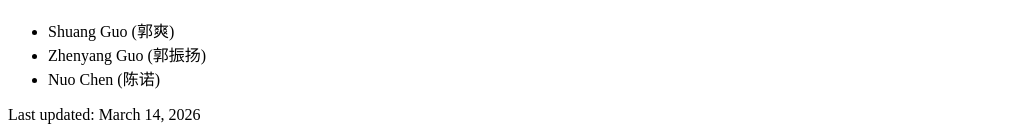
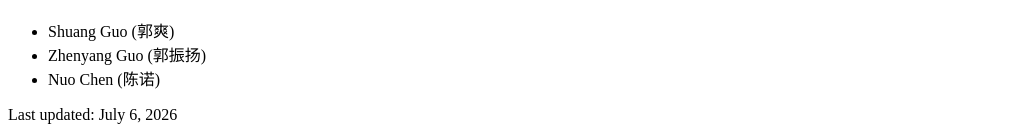
Before and after one commit to guoyq0314/guoyq0314.github.io, a Jekyll site: the page built from index.md, in a window 1280 px wide and 900 px high, scrolled down 2291 px. Shown: the part 760-897 px from the top of the window, without its empty margins (0-1032 px from the left). Built offline with Jekyll 4.4.1, drawn with Linux system fonts in a browser that asks for light colours; our own code applies the rules of GitHub Pages for plain Markdown files.

Commit message:
Update last updated date in homepage footer

```diff
--- a/_layouts/homepage.html
+++ b/_layouts/homepage.html
@@ -41,7 +41,7 @@
 
 {{ content }}
 <footer>
-<p>Last updated: March 14, 2026</p>
+<p>Last updated: July 6, 2026</p>
 </footer>
 
 {% if site.google_analytics %}{% include google-analytics.html %}{% endif %}
```
